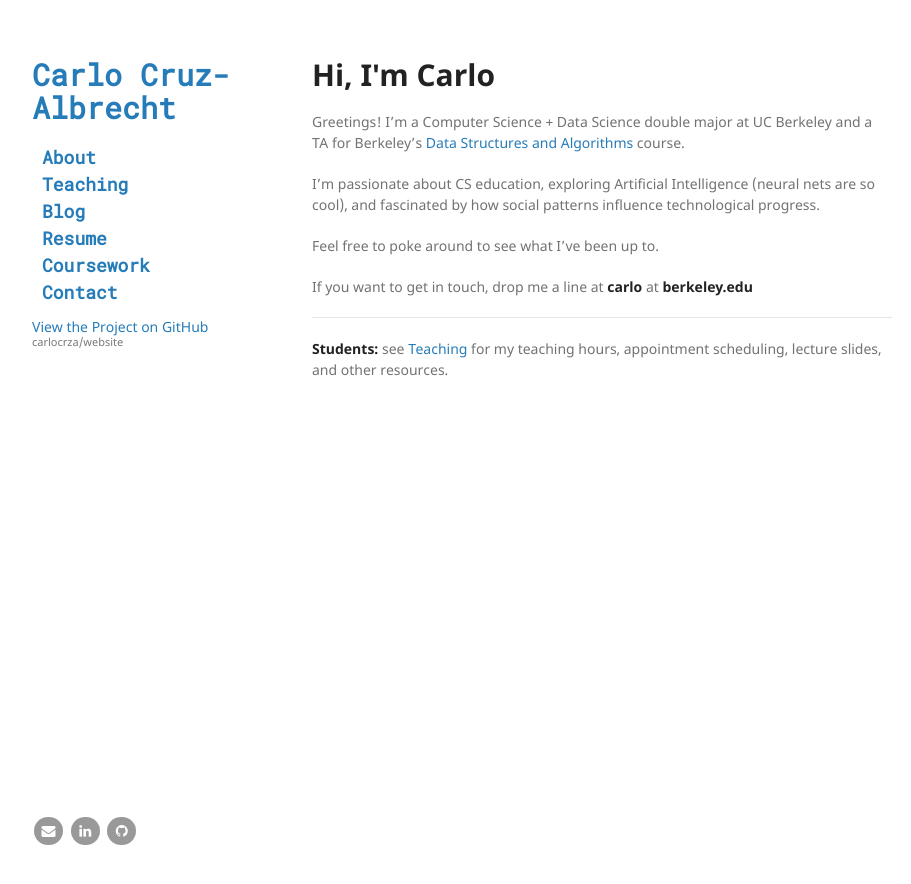
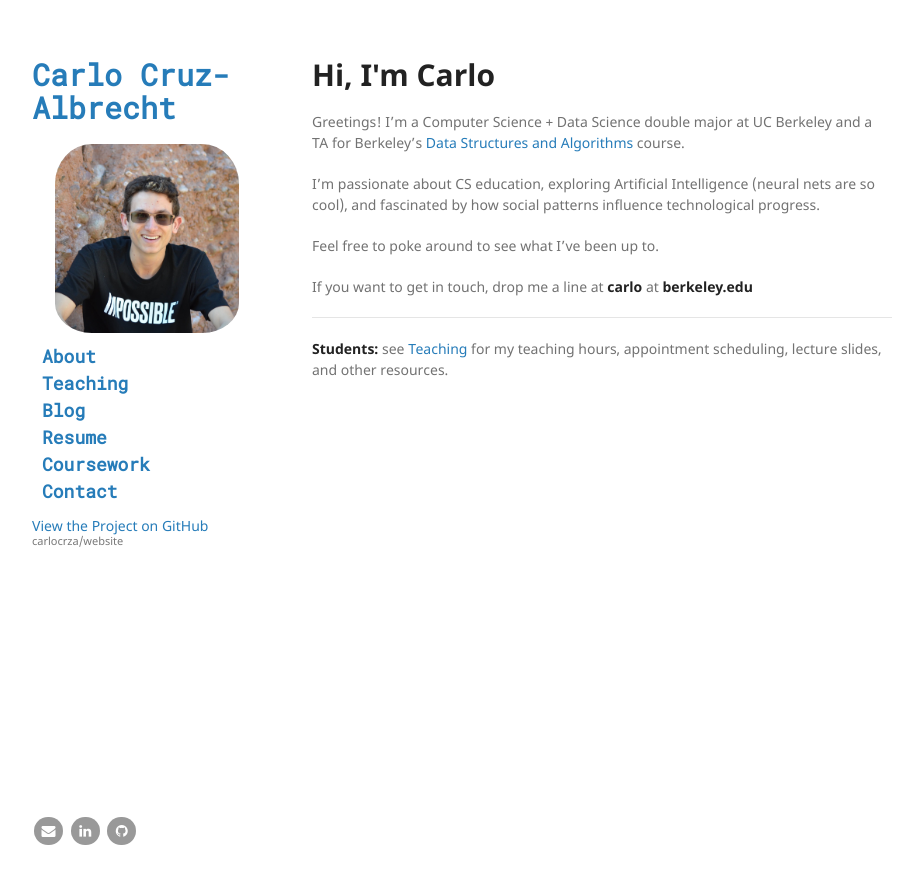
Before and after one commit to carlocrza/website, a Jekyll site: the page built from index.md, in a window 1280 px wide. Shown: the top 884 px of the page, without its empty margins (178-1089 px from the left). Built offline with Jekyll 4.4.1, drawn with Linux system fonts in a browser that asks for light colours.

Commit message:
add image of self

```diff
--- a/_config.yml
+++ b/_config.yml
@@ -20,6 +20,7 @@ description: >- # this means to ignore newlines until "baseurl:"
 baseurl: "" # the subpath of your site, e.g. /blog
 url: "" # the base hostname & protocol for your site, e.g. http://example.com
 github_username:  carlocrza
+logo: /assets/img/carlo1.JPG
 
 # Build settings
 theme: jekyll-theme-minimal
--- a/_layouts/default.html
+++ b/_layouts/default.html
@@ -17,8 +17,8 @@
       <header>
         <h1 style="font-family: Roboto Mono"><a href="{{ "/" | absolute_url }}">{{ site.title | default: site.github.repository_name }}</a></h1>
 
-        {% if site.logo %}
-          <img src="{{site.logo | relative_url}}" alt="Logo" />
+        {% if site.logo and page.title == "Hi, I'm Carlo" %}
+          <img id="logo" src="{{site.logo | relative_url}}" alt="Logo" />
         {% endif %}
 
         <!--<p></p>-->
--- a/_sass/jekyll-theme-minimal.scss
+++ b/_sass/jekyll-theme-minimal.scss
@@ -330,3 +330,15 @@ footer {
   color: black;
   border: none;
 }
+
+#logo {
+  width: 80%;
+  max-width: 230px;
+  border-radius: 20%;
+  padding-top: 0px;
+  padding-bottom: 10px;
+
+  display: block;
+  margin-left: auto;
+  margin-right: auto;
+}
```
Also changed, not shown: assets/img/carlo1.JPG (added).
